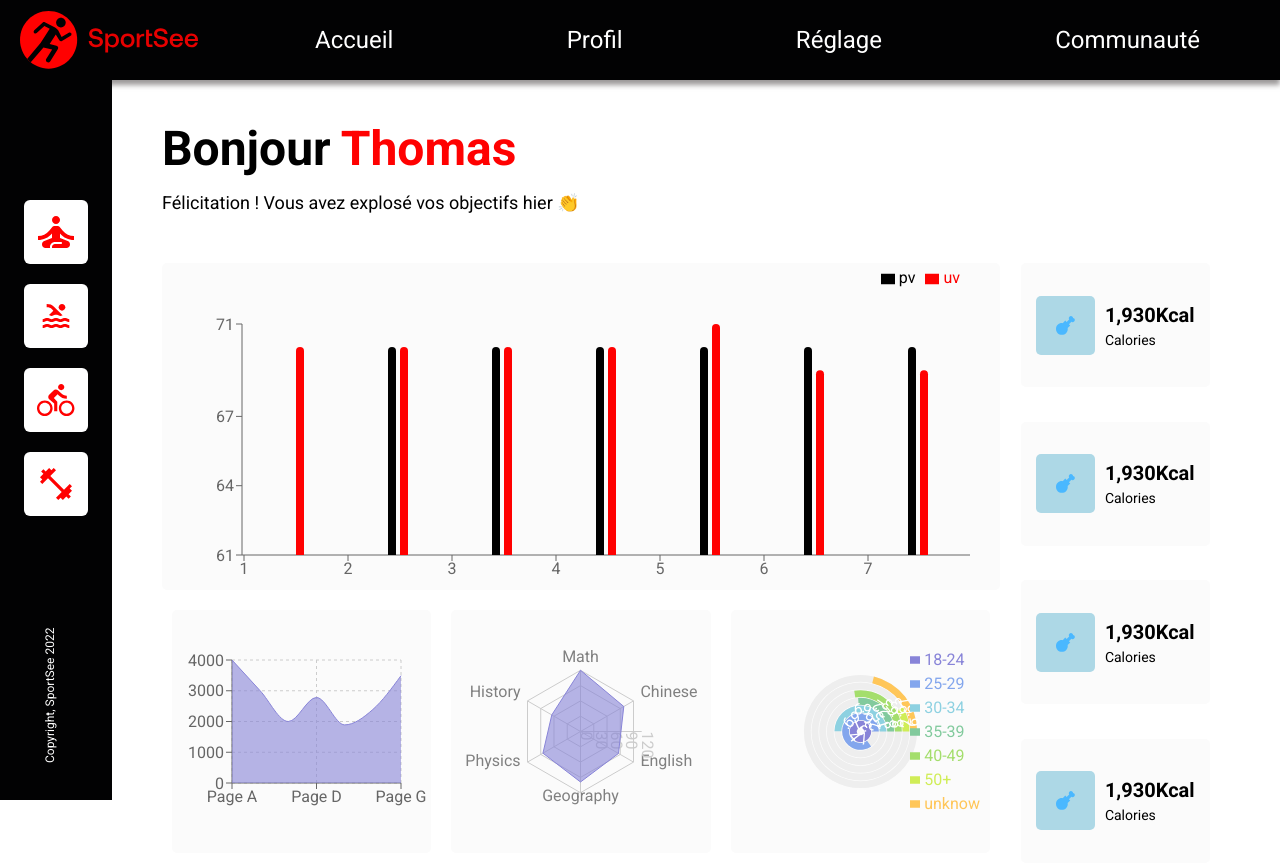
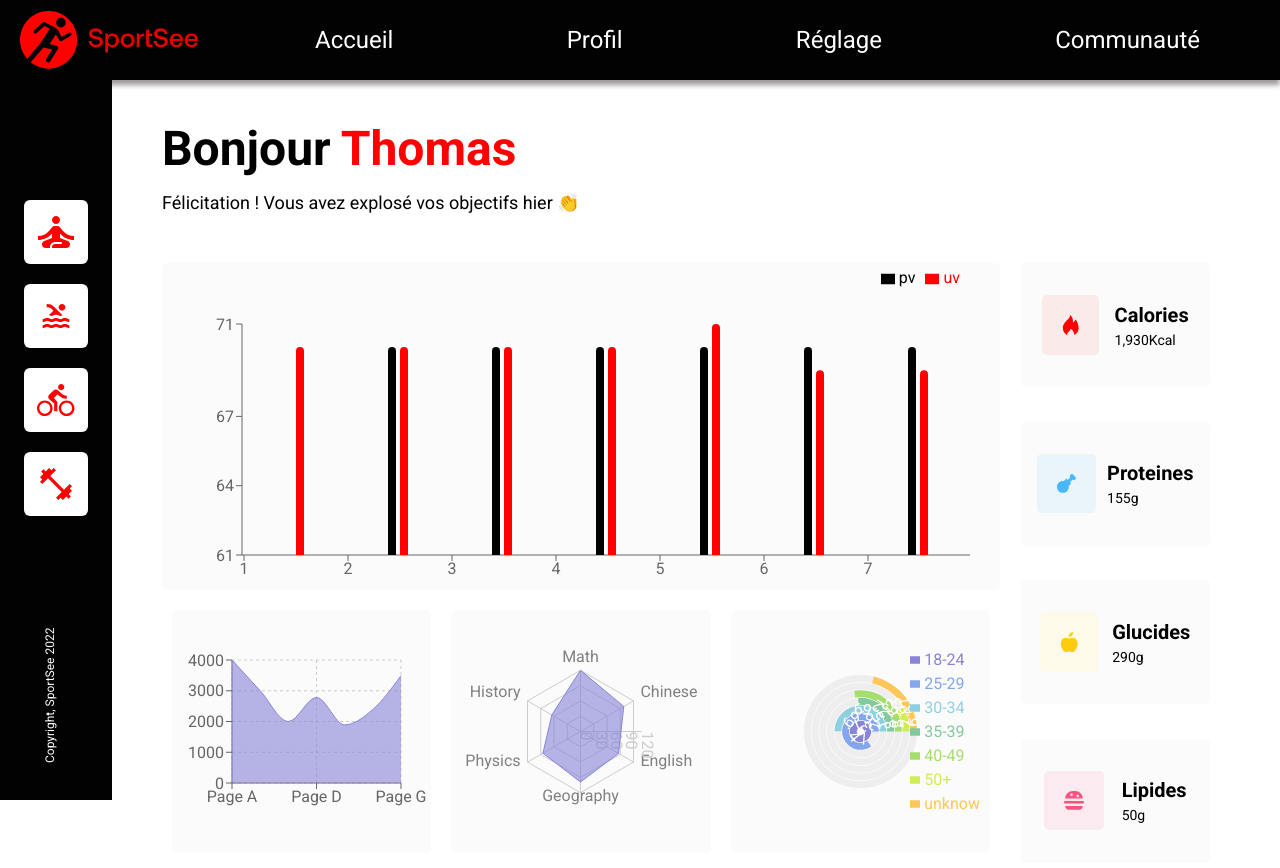
Before and after one commit to MarcosMene/MarcosMeneghetti_12_12052022, a React (Create React App) app: page / in a window 1280 px wide. Shown: the top 868 px of the page. Built offline with nearby package versions, Linux system fonts and the light colour scheme.

Commit message:
key-data style finished

```diff
--- /dev/null
+++ b/src/components/key-data/KeyData.jsx
@@ -0,0 +1,36 @@
+import React from "react";
+import PropTypes from "prop-types";
+
+/**
+ *
+ * This is key-data component for the dashboard.
+ * @param {imgElement} this is the image element
+ * @param {backColor} this is the background color of element
+ * @param {typeKey} this is the type of element
+ * @param {texteKey} this is the texte key of element
+ *
+ * @returns {JSX Element}
+ *
+ */
+const KeyData = ({ imgElement, backColor, typeKey, texteKey }) => {
+  return (
+    <div className="db-key-info ">
+      <div className="db-key-img" style={{ backgroundColor: backColor }}>
+        <img src={imgElement} alt="" />
+      </div>
+      <div className="db-key-text">
+        <h2 className="db-key-title">{typeKey}</h2>
+        <p className="db-key-type">{texteKey}</p>
+      </div>
+    </div>
+  );
+};
+
+KeyData.propTypes = {
+  imgElement: PropTypes.string.isRequired,
+  backColor: PropTypes.string.isRequired,
+  typeKey: PropTypes.string.isRequired,
+  texteKey: PropTypes.string.isRequired,
+};
+
+export default KeyData;
--- a/src/pages/home/Home.jsx
+++ b/src/pages/home/Home.jsx
@@ -1,10 +1,14 @@
 import React from "react";
 import "./home.scss";
 import proteines from "../../assets/proteines.svg";
+import glucides from "../../assets/apple.svg";
+import lipides from "../../assets/cheeseburger.svg";
+import calories from "../../assets/calories.svg";
 import Activity from "../../components/Activity/Activity";
 import Sessions from "../../components/sessions/Sessions";
 import Performance from "../../components/performance/Performance";
 import Score from "../../components/score/Score";
+import KeyData from "../../components/key-data/KeyData";
 const Home = () => {
   return (
     <section className="home">
@@ -31,45 +35,30 @@ const Home = () => {
           </div>
         </div>
         <div className="db-key-data">
-          <div className="db-key-info">
-            <div className="db-key-img">
-              <img src={proteines} alt="" />
-            </div>
-            <div className="db-key-text">
-              <h2 className="db-key-title">1,930Kcal</h2>
-              <p className="db-key-type">Calories</p>
-            </div>
-          </div>
-          <div className="db-key-info">
-            <div className="db-key-img">
-              <img src={proteines} alt="" />
-            </div>
-
-            <div className="db-key-text">
-              <h2 className="db-key-title">1,930Kcal</h2>
-              <p className="db-key-type">Calories</p>
-            </div>
-          </div>
-          <div className="db-key-info">
-            <div className="db-key-img">
-              <img src={proteines} alt="" />
-            </div>
-
-            <div className="db-key-text">
-              <h2 className="db-key-title">1,930Kcal</h2>
-              <p className="db-key-type">Calories</p>
-            </div>
-          </div>
-          <div className="db-key-info">
-            <div className="db-key-img">
-              <img src={proteines} alt="" />
-            </div>
-
-            <div className="db-key-text">
-              <h2 className="db-key-title">1,930Kcal</h2>
-              <p className="db-key-type">Calories</p>
-            </div>
-          </div>
+          <KeyData
+            imgElement={calories}
+            backColor={"#FBEAEA"}
+            typeKey={"Calories"}
+            texteKey={"1,930Kcal"}
+          />
+          <KeyData
+            imgElement={proteines}
+            backColor={"#E9F4FB"}
+            typeKey={"Proteines"}
+            texteKey={"155g"}
+          />
+          <KeyData
+            imgElement={glucides}
+            backColor={"#FEFAE9"}
+            typeKey={"Glucides"}
+            texteKey={"290g"}
+          />
+          <KeyData
+            imgElement={lipides}
+            backColor={"#FBEAEF"}
+            typeKey={"Lipides"}
+            texteKey={"50g"}
+          />
         </div>
       </div>
     </section>
--- a/src/pages/home/home.scss
+++ b/src/pages/home/home.scss
@@ -104,7 +104,7 @@
 
         border-radius: 5px;
         padding: 20px;
-        background-color: lightblue;
+        // background-color: lightblue;
         display: flex;
         align-items: center;
         justify-content: center;
```
Also changed, not shown: src/assets/calories.svg (added).
